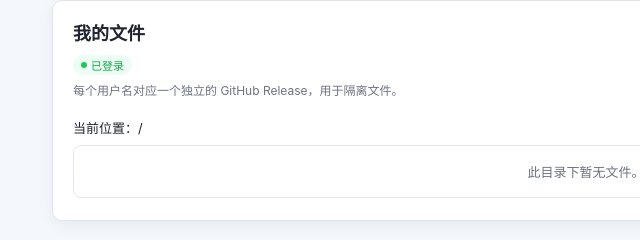
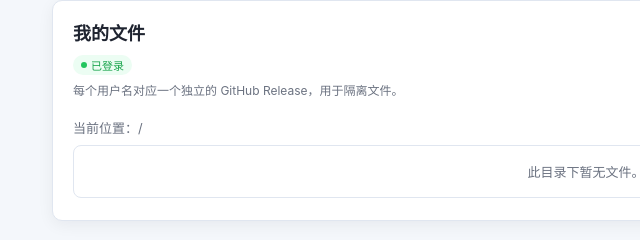
Before and after one commit to Mugassn-Victor/disk, a plain HTML site: page index.html in a window 1280 px wide. Both pictures are taken after typing "Sample" into the empty fields and a click on the button "进入我的网盘". Shown: the part 79-319 px from the top of the page, 54-694 px from the left. Drawn offline with Linux system fonts and the light colour scheme; no server answers.

Commit message:
Update index.html

```diff
--- a/index.html
+++ b/index.html
@@ -232,7 +232,7 @@
             display: flex;
             align-items: center;
             gap: 8px;
-           ิว color: var(--text-sub);
+            color: var(--text-sub);
         }
 
         .link {
```
